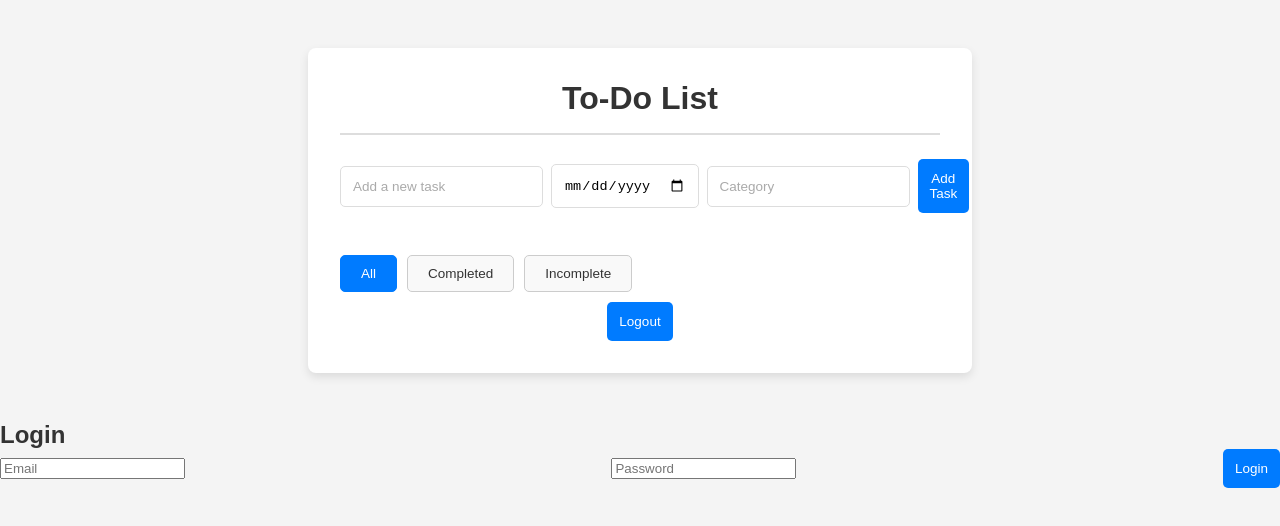
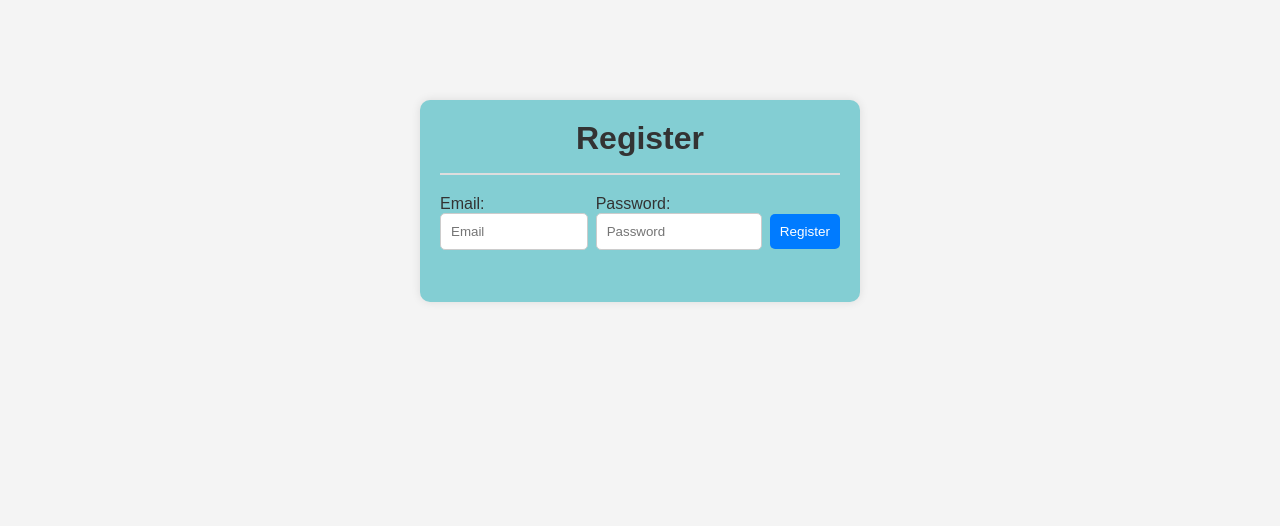
Before and after one commit to SimranjeetKaurTussar/todo-list-app, a React (Create React App) app: page / in a window 1280 px wide. Shown: the top 526 px of the page. Built offline with nearby package versions, Linux system fonts and the light colour scheme.

Commit message:
done with login and register credentials

```diff
--- a/src/App.css
+++ b/src/App.css
@@ -160,3 +160,80 @@ button{
   color: white;
   border-color: #007bff;
 }
+
+/* logout */
+.logout-btn {
+  display: block;
+  margin: 20px auto;
+  padding: 10px 20px;
+  background-color: #7ebafa;
+  color: white;
+  border: none;
+  border-radius: 5px;
+  cursor: pointer;
+}
+
+.logout-btn:hover {
+  background-color: #66050e;
+}
+
+
+/* login */
+
+/* .login-container {
+  max-width: 400px;
+  margin: 100px auto;
+  padding: 20px;
+  background-color: rgb(131, 206, 211);
+  border-radius: 10px;
+  box-shadow: 0px 0px 10px rgba(0, 0, 0, 0.1);
+} */
+/*
+.login-container h1 {
+  text-align: center;
+  margin-bottom: 20px;
+} */
+
+/* register */
+
+.login-container,
+.register-container {
+  max-width: 400px;
+  margin: 100px auto;
+  padding: 20px;
+  background-color: rgb(131, 206, 211);
+  border-radius: 10px;
+  box-shadow: 0px 0px 10px rgba(0, 0, 0, 0.1);
+}
+
+.login-container h1,
+.register-container h1 {
+  text-align: center;
+  margin-bottom: 20px;
+}
+
+
+.register-container input,
+.login-container input {
+  padding: 10px;
+  border: 1px solid #ccc;
+  border-radius: 5px;
+  width: 100%;
+  box-sizing: border-box;
+}
+
+.register-container button,
+.login-container button {
+  padding: 10px;
+  background-color: #007bff;
+  color: white;
+  border: none;
+  border-radius: 5px;
+  cursor: pointer;
+  margin-top: 18px;
+}
+
+.register-container button:hover,
+.login-container button:hover {
+  background-color: #0056b3;
+}
--- a/src/App.js
+++ b/src/App.js
@@ -1,16 +1,13 @@
+// src/App.js
 import React, { useState, useEffect } from 'react';
-import { Routes, Route, useNavigate } from 'react-router-dom';
 import TaskForm from './TaskForm';
 import TaskList from './TaskList';
 import TaskFilter from './TaskFilter';
-import './App.css';
 import Login from './components/Login';
 import Register from './components/Register';
-import TodoList from './components/TodoList';
+import './App.css';
 
 const App = () => {
-  const navigate = useNavigate();
-
   // State to manage tasks, initialized from localStorage
   const [tasks, setTasks] = useState(() => {
     const savedTasks = localStorage.getItem('tasks');
@@ -22,6 +19,15 @@ const App = () => {
 
   // State to manage the task currently being edited
   const [editTaskId, setEditTaskId] = useState(null);
+
+  // State to manage user authentication
+  const [isAuthenticated, setIsAuthenticated] = useState(false);
+
+  // State to manage registration
+  const [isRegistered, setIsRegistered] = useState(false);
+
+  // State to store user credentials
+  const [userCredentials, setUserCredentials] = useState({ email: '', password: '' });
 
   // Save tasks to localStorage whenever they change
   useEffect(() => {
@@ -43,7 +49,7 @@ const App = () => {
   // Edit an existing task
   const editTask = (id, updatedTask) => {
     setTasks(tasks.map((task) => (task.id === id ? updatedTask : task)));
-    setEditTaskId(null); // Reset the editing state
+    setEditTaskId(null);
   };
 
   // Toggle completion status
@@ -71,13 +77,38 @@ const App = () => {
     return true;
   });
 
-  const handleLogout = () => {
-    localStorage.removeItem('token');
-    navigate('/');
+  // Handle login
+  const handleLogin = (email, password) => {
+    if (email === userCredentials.email && password === userCredentials.password) {
+      setIsAuthenticated(true);
+    } else {
+      alert('Invalid credentials');
+    }
   };
 
+  // Handle logout
+  const handleLogout = () => {
+    setIsAuthenticated(false);
+  };
+
+  // Handle registration
+  const handleRegister = (email, password) => {
+    setUserCredentials({ email, password });
+    setIsRegistered(true);
+  };
+
+  // Show Register page if user is not registered yet
+  if (!isRegistered) {
+    return <Register onRegister={handleRegister} />;
+  }
+
+  // Show Login page if user is not logged in
+  if (!isAuthenticated) {
+    return <Login onLogin={handleLogin} />;
+  }
+
+  // Render To-Do List if authenticated
   return (
-    <>
     <div className="App">
       <h1>To-Do List</h1>
       <TaskForm
@@ -93,14 +124,10 @@ const App = () => {
         deleteTask={deleteTask}
         setEditTaskId={setEditTaskId}
       />
-        <button onClick={handleLogout}>Logout</button>
+      <button className="logout-btn" onClick={handleLogout}>
+        Logout
+      </button>
     </div>
-      <Routes>
-        <Route path="/" element={<Login />} />
-        <Route path="/register" element={<Register />} />
-        <Route path="/tasks" element={<TodoList />} />
-      </Routes>
-    </>
   );
 };
 
--- a/src/TaskList.js
+++ b/src/TaskList.js
@@ -3,6 +3,11 @@ import React from 'react';
 import TaskItem from './TaskItem';
 
 const TaskList = ({ tasks, toggleComplete, deleteTask, setEditTaskId }) => {
+  if (!tasks) {
+    // Prevents errors if `tasks` is undefined
+    return <p>No tasks available.</p>;
+  }
+
   return (
     <div className="TaskList">
       {tasks.map((task) => (
--- a/src/components/Login.js
+++ b/src/components/Login.js
@@ -1,38 +1,55 @@
 // src/components/Login.js
+import React, { useState } from 'react';
 
-
-import React, { useState } from 'react';
-import axios from 'axios';
-import { useNavigate } from 'react-router-dom';
-
-function Login() {
+const Login = ({ onLogin }) => {
   const [email, setEmail] = useState('');
   const [password, setPassword] = useState('');
-  const [error, setError] = useState('');
-  const navigate = useNavigate();
 
-  const handleLogin = async (e) => {
+  const handleSubmit = (e) => {
     e.preventDefault();
-    try {
-      const response = await axios.post('http://localhost:5000/api/auth/login', { email, password });
-      localStorage.setItem('token', response.data.token);
-      navigate('/tasks'); // Redirect to the task list
-    } catch (err) {
-      setError('Invalid credentials');
+    const savedEmail = localStorage.getItem('userEmail')?.trim();
+    const savedPassword = localStorage.getItem('userPassword')?.trim();
+
+    console.log('Saved Email:', savedEmail);
+    console.log('Saved Password:', savedPassword);
+    console.log('Input Email:', email.trim());
+    console.log('Input Password:', password.trim());
+
+    if (email.trim() === savedEmail && password.trim() === savedPassword) {
+      onLogin(); // Call the login handler from App.js
+    } else {
+      alert('Invalid credentials, please try again!');
     }
   };
 
   return (
-    <div>
-      <h2>Login</h2>
-      <form onSubmit={handleLogin}>
-        <input type="email" value={email} onChange={(e) => setEmail(e.target.value)} placeholder="Email" required />
-        <input type="password" value={password} onChange={(e) => setPassword(e.target.value)} placeholder="Password" required />
+    <div className="login-container">
+      <h1>Login</h1>
+      <form onSubmit={handleSubmit}>
+        <label>
+          Email:
+          <input
+            type="email"
+            placeholder="Email"
+            value={email}
+            onChange={(e) => setEmail(e.target.value)}
+            required
+          />
+        </label>
+        <label>
+          Password:
+          <input
+            type="password"
+            placeholder="Password"
+            value={password}
+            onChange={(e) => setPassword(e.target.value)}
+            required
+          />
+        </label>
         <button type="submit">Login</button>
       </form>
-      {error && <p>{error}</p>}
     </div>
   );
-}
+};
 
 export default Login;
--- a/src/components/Register.js
+++ b/src/components/Register.js
@@ -1,39 +1,45 @@
 // src/components/Register.js
+import React, { useState } from 'react';
 
-
-import React, { useState } from 'react';
-import axios from 'axios';
-import { useNavigate } from 'react-router-dom';
-
-function Register() {
-  const [username, setUsername] = useState('');
+const Register = ({ onRegister }) => {
   const [email, setEmail] = useState('');
   const [password, setPassword] = useState('');
-  const [error, setError] = useState('');
-  const navigate = useNavigate();
 
-  const handleRegister = async (e) => {
+  const handleSubmit = (e) => {
     e.preventDefault();
-    try {
-      await axios.post('http://localhost:5000/api/auth/register', { username, email, password });
-      navigate('/'); // Redirect to login page after successful registration
-    } catch (err) {
-      setError('Registration failed');
-    }
+    localStorage.setItem('userEmail', email.trim()); // Ensure trimming
+    localStorage.setItem('userPassword', password.trim()); // Ensure trimming
+    onRegister(); // Notify App.js that registration is complete
   };
 
   return (
-    <div>
-      <h2>Register</h2>
-      <form onSubmit={handleRegister}>
-        <input type="text" value={username} onChange={(e) => setUsername(e.target.value)} placeholder="Username" required />
-        <input type="email" value={email} onChange={(e) => setEmail(e.target.value)} placeholder="Email" required />
-        <input type="password" value={password} onChange={(e) => setPassword(e.target.value)} placeholder="Password" required />
+    <div className="register-container">
+      <h1>Register</h1>
+      <form onSubmit={handleSubmit}>
+        <label>
+          Email:
+          <input
+            type="email"
+            placeholder="Email"
+            value={email}
+            onChange={(e) => setEmail(e.target.value)}
+            required
+          />
+        </label>
+        <label>
+          Password:
+          <input
+            type="password"
+            placeholder="Password"
+            value={password}
+            onChange={(e) => setPassword(e.target.value)}
+            required
+          />
+        </label>
         <button type="submit">Register</button>
       </form>
-      {error && <p>{error}</p>}
     </div>
   );
-}
+};
 
 export default Register;
```
Lines whose indentation alone changed are shown as unchanged.
